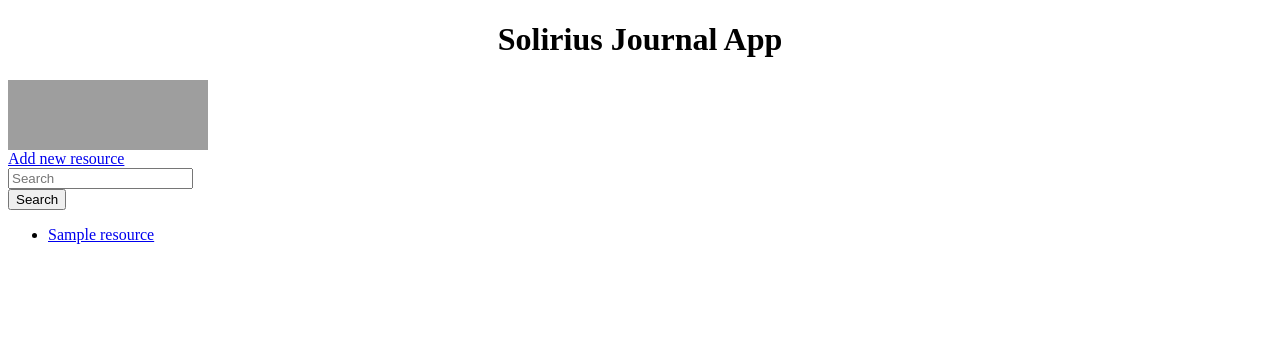
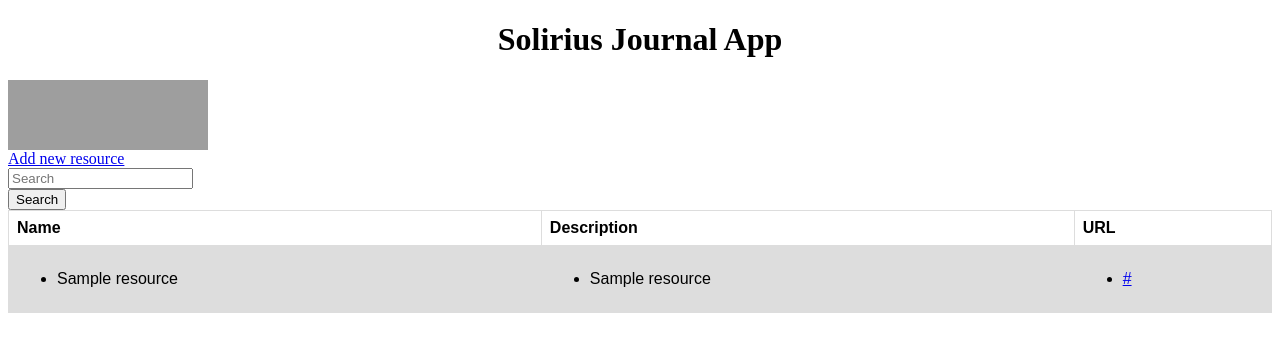
Before and after one commit to annika-moorthy/learnjournal, a Django app: template journal/templates/home.html in a window 1280 px wide. Shown: the top 352 px of the page. Run offline with Django 3.2, Linux system fonts and the light colour scheme; the template is opened without the code that fills it: most values are stand-ins (such as "Sample title", 1, 10 or a date in 2020); grey boxes are pictures that could not be loaded.

Commit message:
adding a table

```diff
--- a/journal/templates/home.html
+++ b/journal/templates/home.html
@@ -16,12 +16,23 @@
         margin-left: left;
         margin-right: auto;
     }
-    ul {
+    table {
+  font-family: arial, sans-serif;
+  border-collapse: collapse;
+  width: 100%;
 }
-    div.static {
-        position: static;
-        border: 3px solid #73AD21;
+
+td, th {
+  border: 1px solid #dddddd;
+  text-align: left;
+  padding: 8px;
 }
+
+tr:nth-child(even) {
+  background-color: #dddddd;
+}
+
+
 </style>
 <body>
         <h1> Solirius Journal App </h1>
@@ -34,22 +45,61 @@
                 </div>
         </article>
 
-        <form method="GET" action="/search/">
+        <form method="GET" action="search/">
             <div class="form-group">
                 <input type="text" class="form-control" name="q" placeholder="Search">
             </div>
             <button type="submit" class="btn btn-light">Search</button>
         </form>
 
-        {% if resources %}
+        <table>
+            <tr>
+                <th>Name</th>
+                <th>Description</th>
+                <th>URL</th>
+            </tr>
+            <tr>
+                <td>
                     <ul>
                         {% for resource in resources %}
-            <li><a href="{{ resource.url }}/">{{ resource.name }}</a></li>
+                            <li><a>{{ resource.name }}</a></li>
+                        {% endfor %}
+                    </ul>
+                </td>
+
+                <td>{% if resources %}
+                    <ul>
+                        {% for resource in resources %}
+                            <li><a>{{ resource.description_name }}</a></li>
                         {% endfor %}
                     </ul>
                 {% else %}
                     <p>No resources are available.</p>
                 {% endif %}
+                </td>
 
+                <td>{% if resources %}
+                    <ul>
+                        {% for resource in resources %}
+                            <li><a href="{{ resource.url }}/">{{ resource.url }}</a></li>
+                        {% endfor %}
+                    </ul>
+                {% else %}
+                    <p>No resources are available.</p>
+                {% endif %}</td>
+            </tr>
+
+
+        </table>
 </body>
 </html>
+
+{#        {% if resources %}#}
+{#        <ul>#}
+{#        {% for resource in resources %}#}
+{#            <li><a href="{{ resource.url }}/">{{ resource.name }}</a></li>#}
+{#        {% endfor %}#}
+{#        </ul>#}
+{#    {% else %}#}
+{#        <p>No resources are available.</p>#}
+{#    {% endif %}#}
```
Lines whose indentation alone changed are shown as unchanged.
